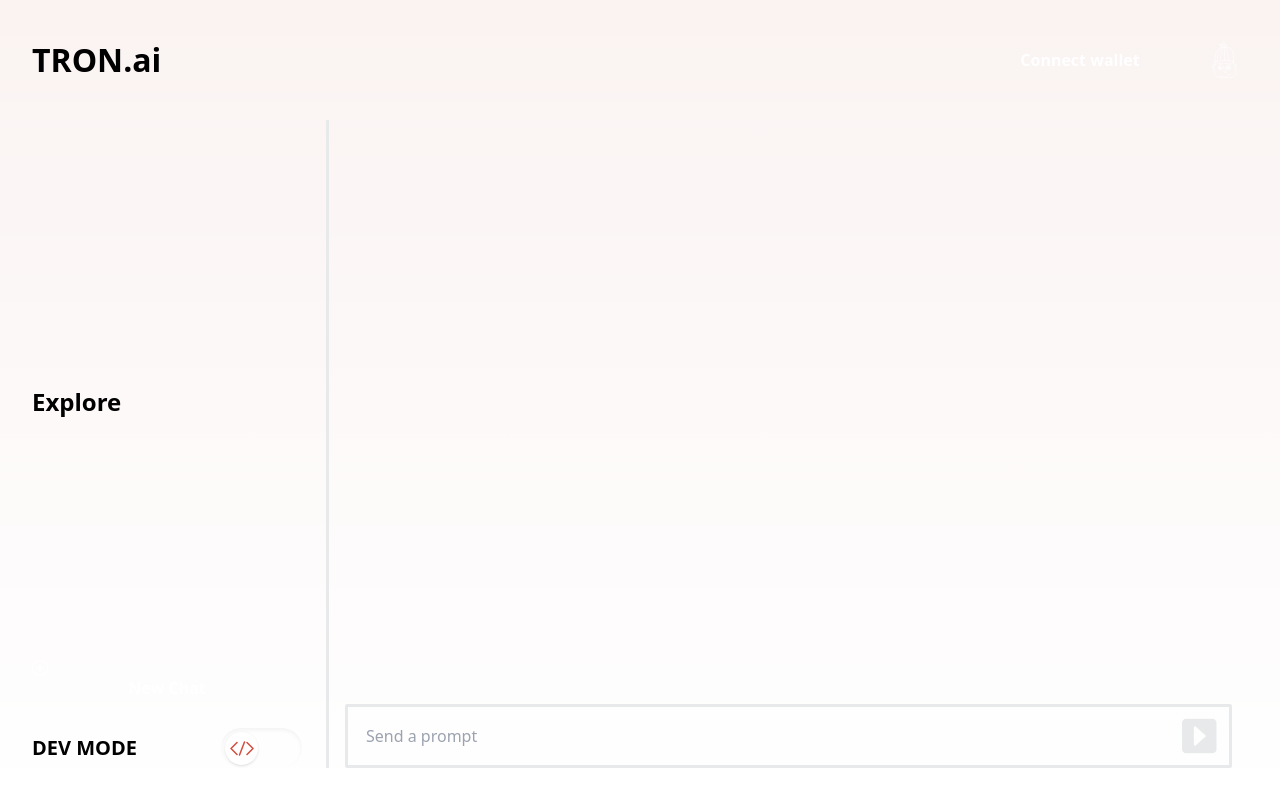
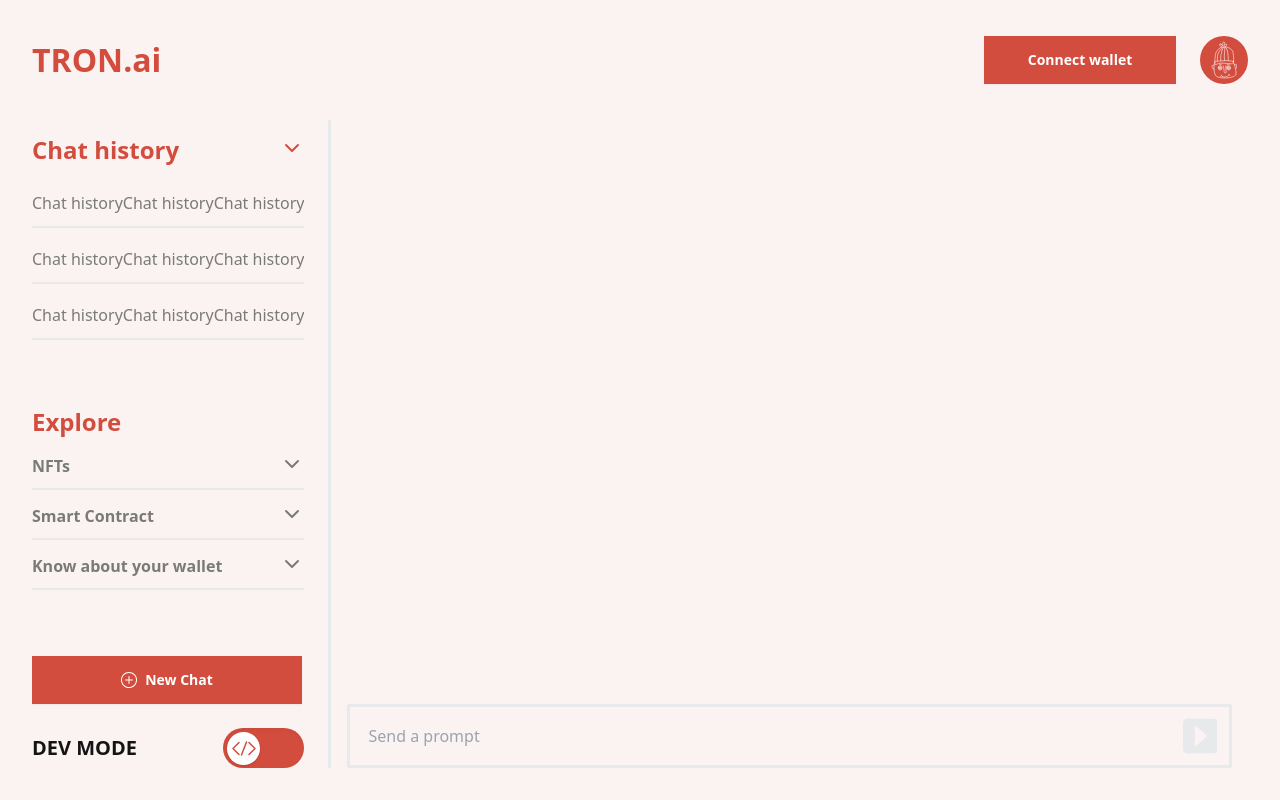
Before and after one commit to Ayushjain2205/bnb-ai, a Next.js app: page / in a window 1280 px wide. Built offline with nearby package versions, Linux system fonts and the light colour scheme.

Commit message:
Update tailwind config

```diff
--- a/tailwind.config.ts
+++ b/tailwind.config.ts
@@ -7,14 +7,28 @@ const config: Config = {
     "./src/app/**/*.{js,ts,jsx,tsx,mdx}",
   ],
   theme: {
-    extend: {
-      backgroundImage: {
-        "gradient-radial": "radial-gradient(var(--tw-gradient-stops))",
-        "gradient-conic":
-          "conic-gradient(from 180deg at 50% 50%, var(--tw-gradient-stops))",
+    extend: {},
+  },
+  plugins: [require("daisyui")],
+  daisyui: {
+    themes: [
+      {
+        light: {
+          ...require("daisyui/src/theming/themes")["[data-theme=light]"],
+          primary: "#D34D3E",
+          secondary: "#7A7A7A",
+          "base-100": "#faf3f2",
+          "background-color": "#faf3f2",
+        },
+        dev: {
+          primary: "#1F1416",
+          secondary: "#7A7A7A",
+          neutral: "#23243e",
+          "base-100": "#faf3f2",
+          "background-color": "#faf3f2",
+        },
       },
-    },
+    ],
   },
-  plugins: [],
 };
 export default config;
```
Also changed, not shown: package.json (+5 -4 lines), 1 other file (tests, documents, lock files or other folders).
